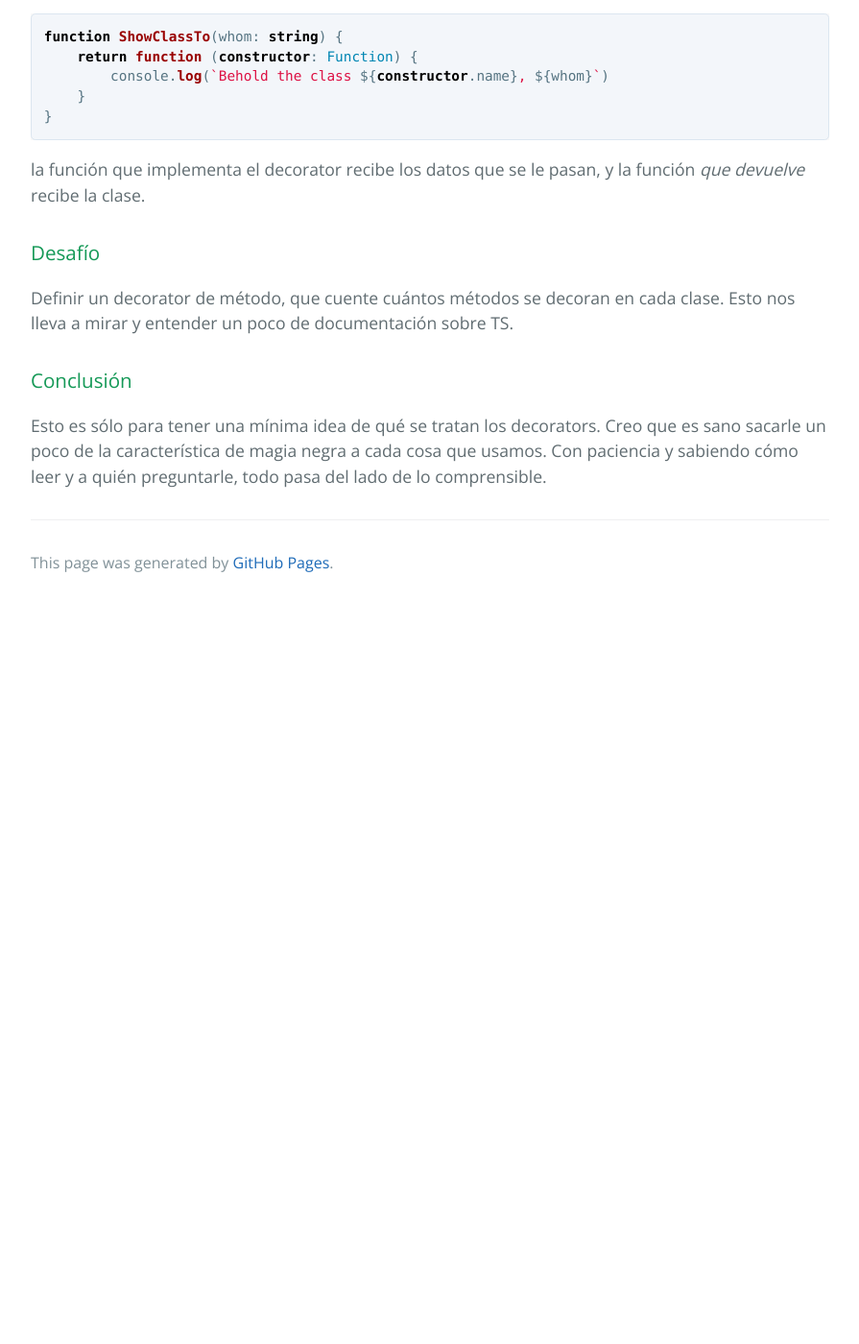
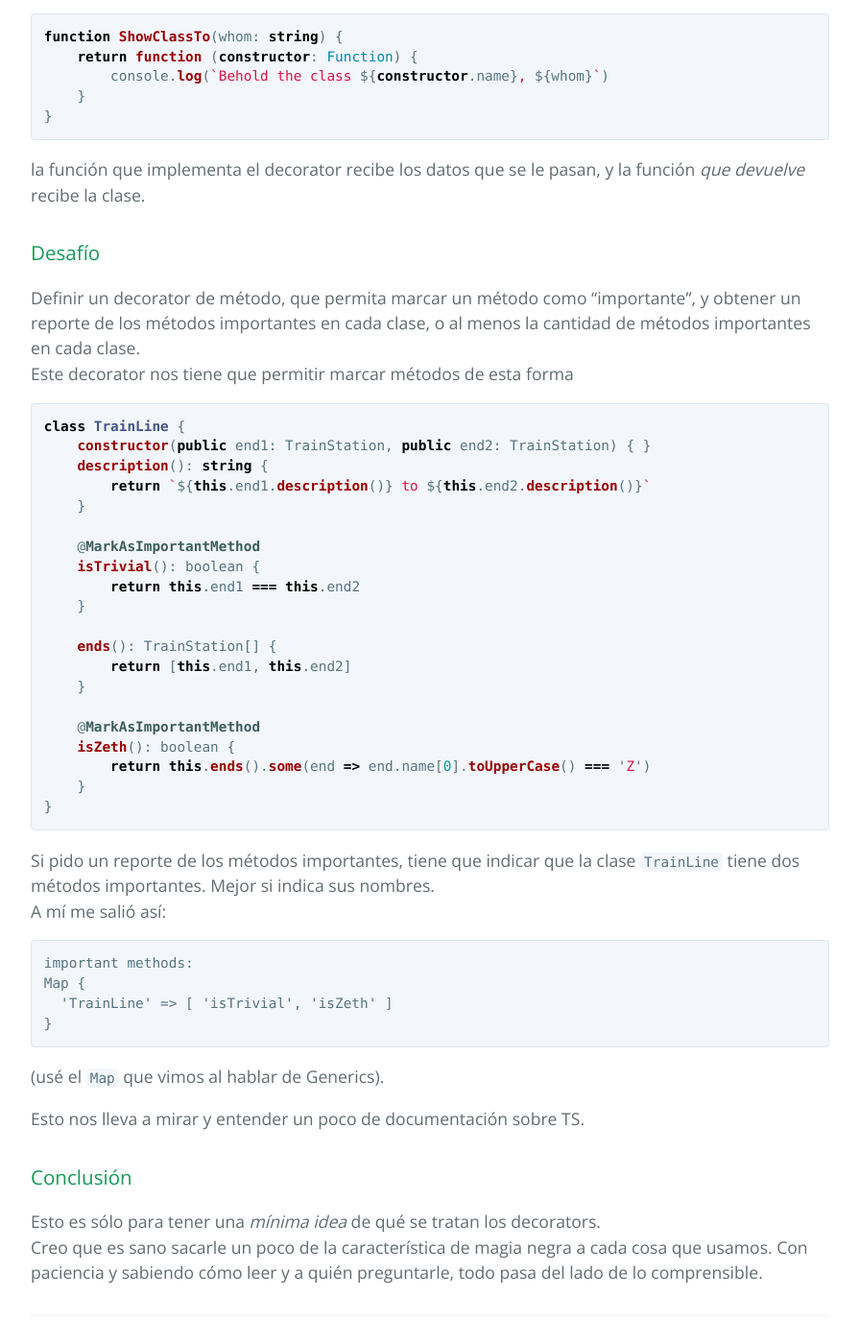
Before and after one commit to clombardi/bdsol-capacitacion-desarrollo, a Jekyll site: the page built from typescript/decorators-slight-intro.md, in a window 1280 px wide and 1400 px high, scrolled down 3312 px. Shown: the whole window at 96% size, without its empty margins (192-1087 px from the left). Built offline with Jekyll 4.4.1, drawn with Linux system fonts in a browser that asks for light colours; our own code applies the rules of GitHub Pages for plain Markdown files; before the commit the page ends 3942 px from its top, so only the background shows below that.

Commit message:
decorators - correcciones y agregados

````diff
--- a/typescript/decorators-slight-intro.md
+++ b/typescript/decorators-slight-intro.md
@@ -122,9 +122,43 @@ la función que implementa el decorator recibe los datos que se le pasan, y la f
 
 
 ### Desafío
-Definir un decorator de método, que cuente cuántos métodos se decoran en cada clase. Esto nos lleva a mirar y entender un poco de documentación sobre TS.
+Definir un decorator de método, que permita marcar un método como "importante", y obtener un reporte de los métodos importantes en cada clase, o al menos la cantidad de métodos importantes en cada clase.
+Este decorator nos tiene que permitir marcar métodos de esta forma
+``` typescript
+class TrainLine {
+    constructor(public end1: TrainStation, public end2: TrainStation) { }
+    description(): string {
+        return `${this.end1.description()} to ${this.end2.description()}`
+    }
+
+    @MarkAsImportantMethod
+    isTrivial(): boolean {
+        return this.end1 === this.end2
+    }
+
+    ends(): TrainStation[] {
+        return [this.end1, this.end2]
+    }
+
+    @MarkAsImportantMethod
+    isZeth(): boolean {
+        return this.ends().some(end => end.name[0].toUpperCase() === 'Z')
+    }
+}
+```
+Si pido un reporte de los métodos importantes, tiene que indicar que la clase `TrainLine` tiene dos métodos importantes. Mejor si indica sus nombres.
+A mí me salió así:
+```
+important methods:
+Map {
+  'TrainLine' => [ 'isTrivial', 'isZeth' ]
+}
+```
+(usé el `Map` que vimos al hablar de Generics).
+
+Esto nos lleva a mirar y entender un poco de documentación sobre TS.
 
 
 ### Conclusión
-Esto es sólo para tener una mínima idea de qué se tratan los decorators.
+Esto es sólo para tener una _mínima idea_ de qué se tratan los decorators.
 Creo que es sano sacarle un poco de la característica de magia negra a cada cosa que usamos. Con paciencia y sabiendo cómo leer y a quién preguntarle, todo pasa del lado de lo comprensible.
````
Also changed, not shown: etapa-0-index.md (+1 -1 lines).
